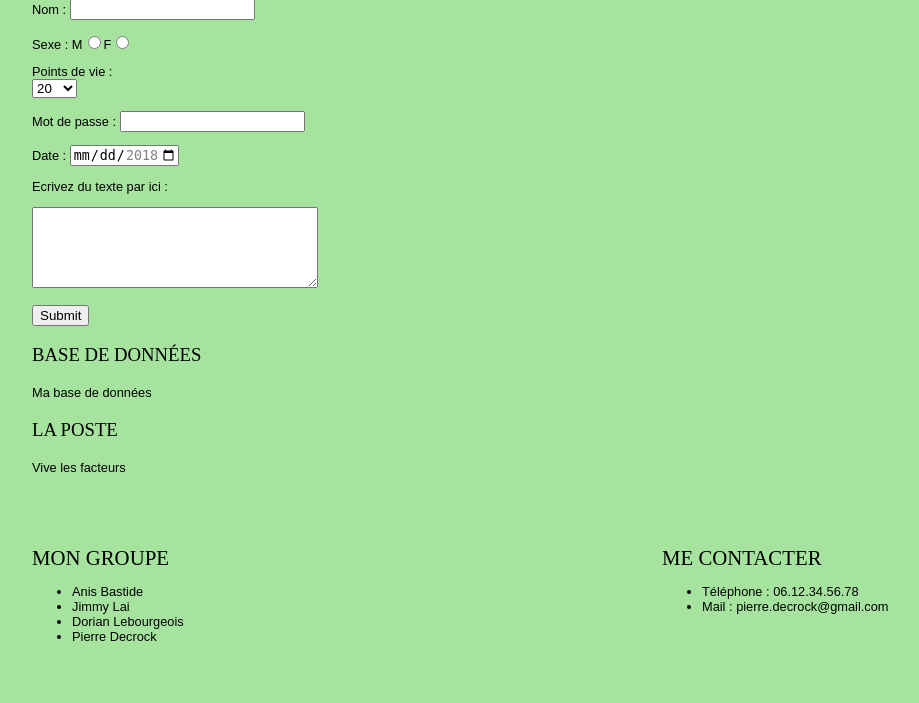
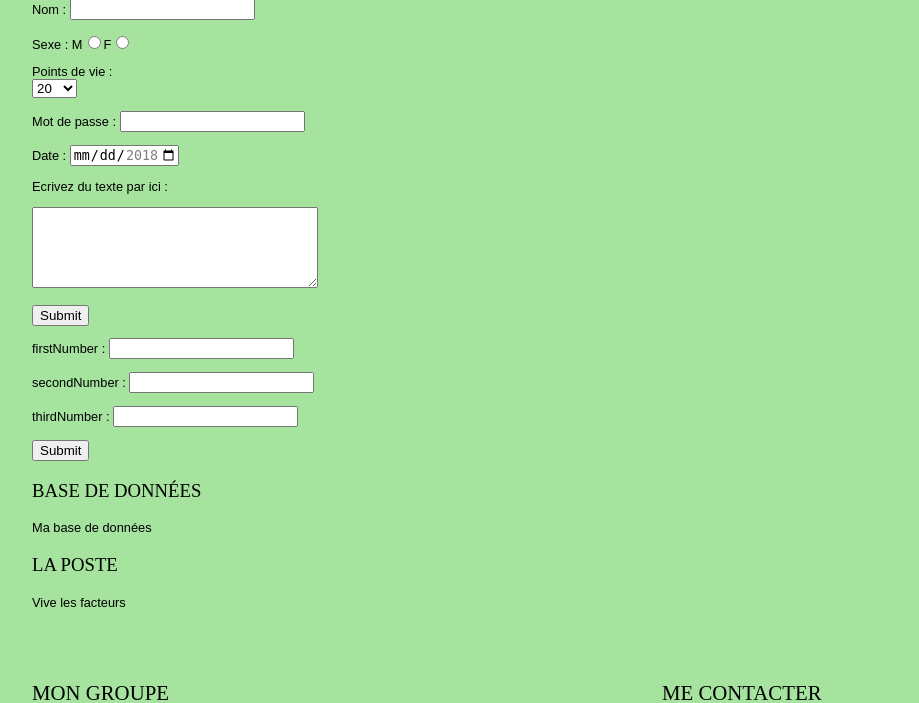
Before and after one commit to AnisBastide/PHP, a PHP site: page / in a window 1280 px wide. Shown: the part 493-1196 px from the top of the page, without its empty margins (158-1077 px from the left). Before the commit the page ends 1134 px from the top, so only its background shows below. Run offline with PHP 8.4, Linux system fonts and the light colour scheme; some web fonts are replaced.

Commit message:
userStory5(smallestNumber) story done.

```diff
--- /dev/null
+++ b/Utility.php
@@ -0,0 +1,19 @@
+<?php
+
+class Utility
+{
+    public function getSmallestNumber($firstNumber, $secondNumber, $thirdNumber)
+    {
+        if ($firstNumber < $secondNumber && $firstNumber < $thirdNumber) {
+            echo $firstNumber . " is the smallest number";
+        }
+        if ($secondNumber < $firstNumber && $secondNumber < $thirdNumber) {
+            echo $secondNumber. " is the smallest number";
+        }
+        if ($thirdNumber < $firstNumber && $thirdNumber < $secondNumber) {
+            echo $thirdNumber. " is the smallest number";
+        }
+    }
+}
+
+?>
--- a/index.php
+++ b/index.php
@@ -108,7 +108,7 @@
 								?>
 
 							</form>
-
+							<form method="post">
 							<?php
 
 								if (!empty($_POST)) {
@@ -116,8 +116,17 @@
 									//$length, $life, $damage, $name, $gender, $nbrArms, $sizeArms
 									$toto = new tyrex("",$_POST["life"],"",$_POST["name"],$_POST["gender"],"","");
 								}
-
+                            $form->getInputText("firstNumber", "firstNumber");
+                            $form->getInputText("secondNumber", "secondNumber");
+                            $form->getInputText("thirdNumber","thirdNumber");
+                            $form->getInputSubmit("valider");
+								require "Utility.php";
+								$smallestNumber=new Utility();
+                            if (!empty($_POST)) {
+                                $smallestNumber->getSmallestNumber($_POST["firstNumber"],$_POST["secondNumber"],$_POST["thirdNumber"]);
+                            }
 							?>
+                            </form>
 						</p>
 					</div>
 					<div id="bdd">
```
